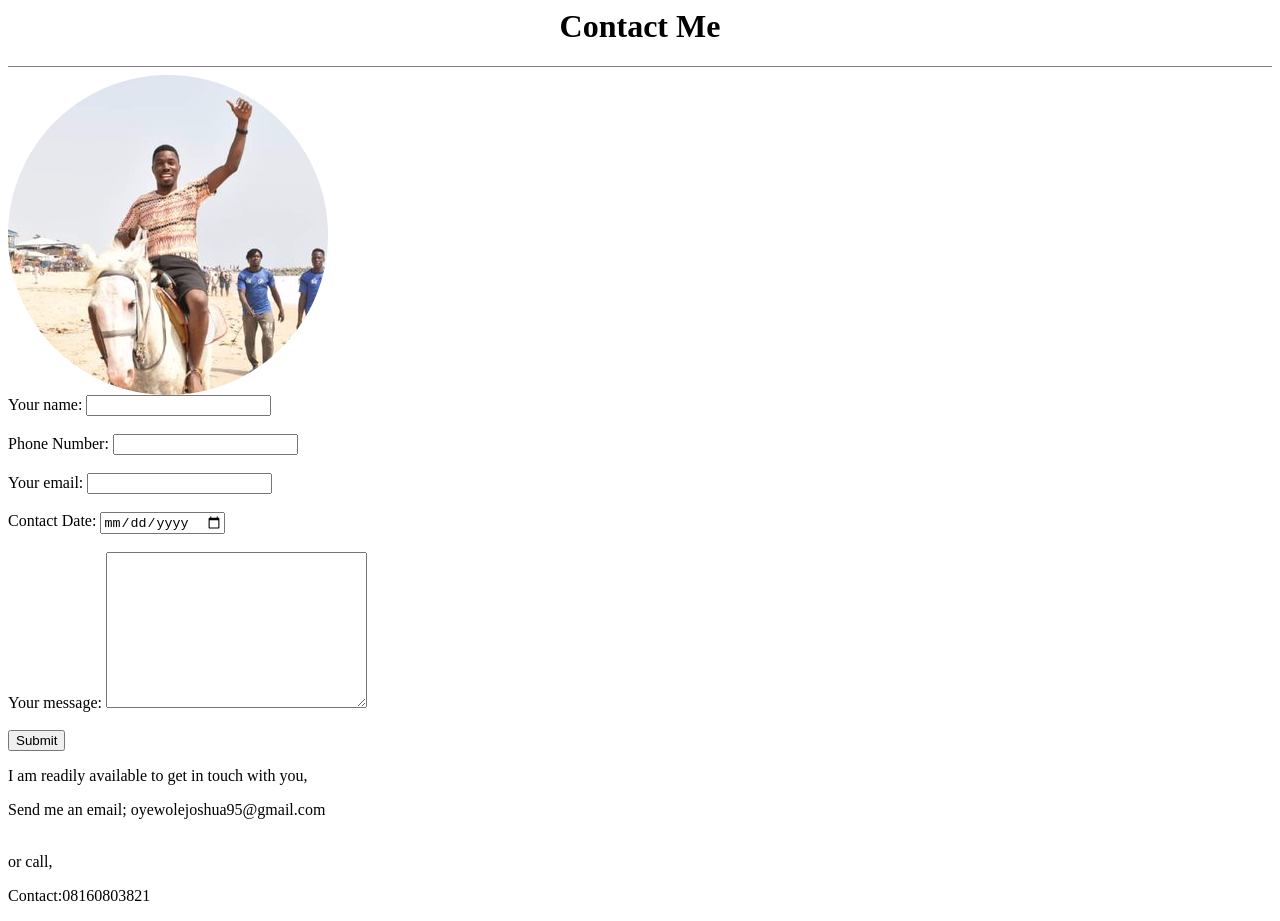
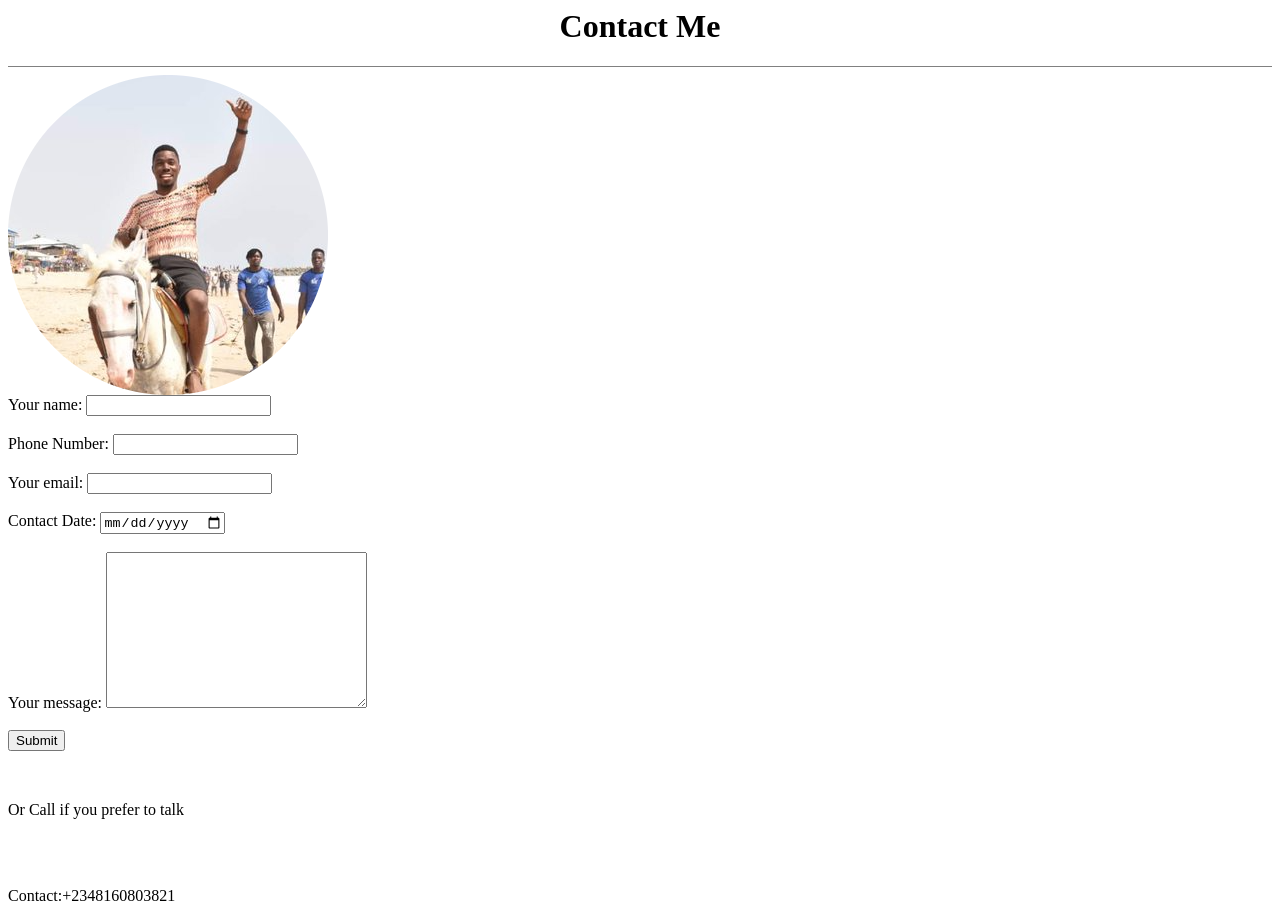
Before and after one commit to Realkooljosh/My-Page, a plain HTML site: page Contact-me.html in a window 1280 px wide. Drawn offline with Linux system fonts and the light colour scheme.

Commit message:
contact changes

```diff
--- a/Contact-me.html
+++ b/Contact-me.html
@@ -26,10 +26,11 @@
     <br>
     <input type="submit" name="">
   </form>
-  <p>I am readily available to get in touch with you,</p>
-  <p>Send me an email; oyewolejoshua95@gmail.com</p><br>
-  or call,
-  <p>Contact:08160803821</p>
+  <br>
+  <p>Or Call if you prefer to talk</p>
+  <br>
+  <br>
+    <p>Contact:+2348160803821</p>
 </body>
 
 </html>
```
